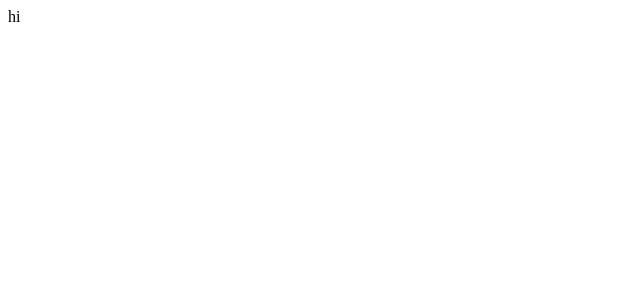
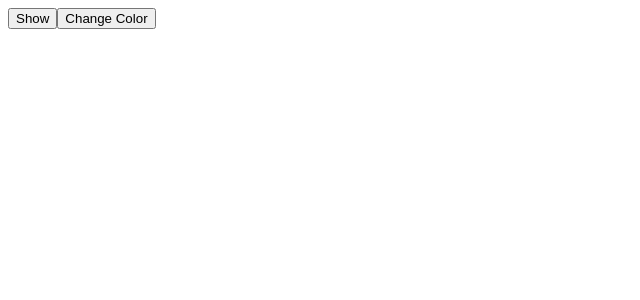
Before and after one commit to madhusoodhananer/react-learning, a React (Vite) app: page / in a window 1280 px wide. Shown: the top 300 px of the page, without its empty margins (0-640 px from the left). Built offline with nearby package versions, Linux system fonts and the light colour scheme.

Commit message:
Add ToggleContent component with visibility toggle and random color feature

```diff
--- a/src/App.jsx
+++ b/src/App.jsx
@@ -1,5 +1,10 @@
+import Toggle from "./components/Toggle";
 function App() {
-  return <>hi</>;
+  return (
+    <>
+      <Toggle />
+    </>
+  );
 }
 
 export default App;
--- /dev/null
+++ b/src/components/Toggle.jsx
@@ -0,0 +1,21 @@
+import React, { useState } from "react";
+
+const Toggle = () => {
+  const [show, setShow] = useState(false);
+  const [color, setColor] = useState("#0f0f11");
+
+  const generateRandomColor = () => {
+    return "#" + Math.floor((Math.random() / 1.5) * 16777215).toString(16);
+  };
+  return (
+    <div>
+      {show ? <h1 style={{ color: color }}>Hello World</h1> : null}
+      <button onClick={() => setShow(!show)}>{show ? "Hide" : "Show"}</button>
+      <button onClick={() => setColor(generateRandomColor())}>
+        Change Color
+      </button>
+    </div>
+  );
+};
+
+export default Toggle;
```
Also changed, not shown: question.txt, src/components/test.jsx (deleted).
